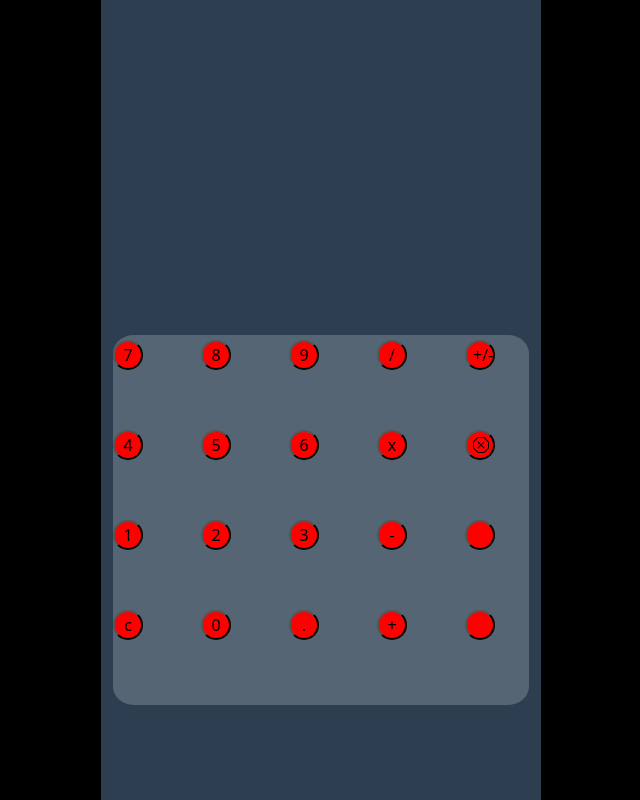
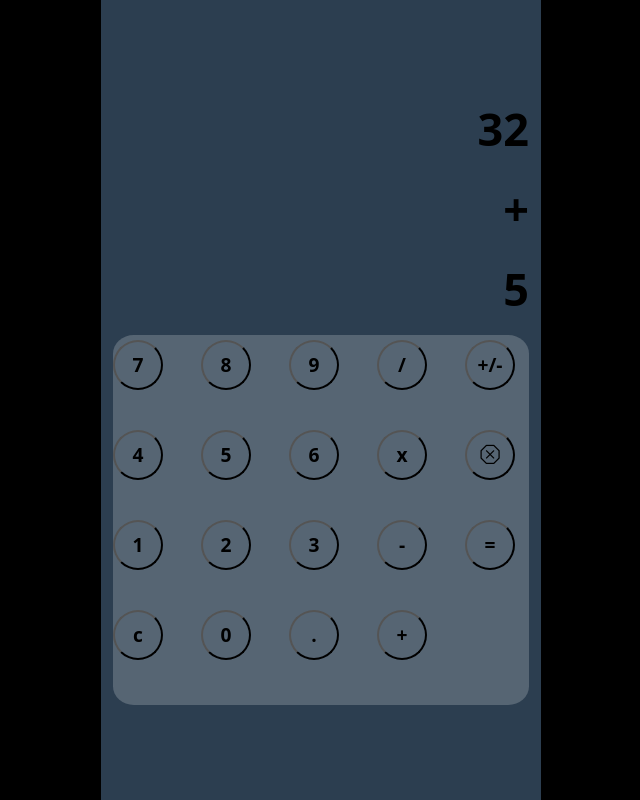
Before and after one commit to SebastianBarria22/Desafio1-Maquetear-calculadora, a plain HTML site: page index.html in a window 1280 px wide. Shown: the whole page, without its empty margins (319-959 px from the left). Drawn offline with nearby package versions, Linux system fonts and the light colour scheme.

Commit message:
first commit

```diff
--- a/index.html
+++ b/index.html
@@ -8,6 +8,7 @@
         integrity="sha384-eOJMYsd53ii+scO/bJGFsiCZc+5NDVN2yr8+0RDqr0Ql0h+rP48ckxlpbzKgwra6" crossorigin="anonymous">
     <link rel="stylesheet" href="https://cdn.jsdelivr.net/npm/bootstrap-icons@1.3.0/font/bootstrap-icons.css">
     <link rel="stylesheet" href="style.css">
+    <script src="codigo.js" type="text/javascript"></script>
     <title>Calculadora</title>
 </head>
 <body>
@@ -16,17 +17,17 @@
             <div class="pantalla">
                 <div class="row">
                     <div class="col" id="valor-guardado">
-
+                        32
                     </div>
                 </div>
                 <div class="row">
                     <div class="col" id="operacion">
-
+                        +
                     </div>
                 </div>
                 <div class="row">
                     <div class="col" id="valor-actual">
-
+                        5
                     </div>
                 </div>
             </div>
@@ -79,7 +80,7 @@
                         <button> - </button>
                     </div>
                     <div class="col" id="ope">
-                        <button></button>
+                        <button> = </button>
                     </div>
                 </div>
                 <div class="row">
@@ -96,7 +97,7 @@
                         <button> + </button>
                     </div>
                     <div class="col" id="ope">
-                        <button></button>
+
                     </div>
                 </div>
             </div>
--- a/style.css
+++ b/style.css
@@ -3,10 +3,17 @@ body{
 }
 button{
     border-radius: 35px;
-    background-color: red;
-    width: 30px;
-    height: 30px;
+    background-color: rgb(86, 101, 115 );
+    width: 50px;
+    height: 50px;
+    align-items: center;
+    font-weight: bold;
+    font-size: larger;
 }
+button:active{
+    background-color: rgb(62, 74, 85);
+}
+
 .container{
 height: 100vh;
 justify-content: center;
@@ -24,16 +31,25 @@ border-right: 350px solid black;
     background-color: rgb(44, 62, 80);
 }
 #valor-guardado{
-
+    text-align: right;
+    font-size: 45px;
+    font-weight: bold;
+    color: black;
     height: 80px;
     margin: none;
 }
 #operacion{
-
+    text-align: right;
+    font-size: 45px;
+    font-weight: bold;
+    color: black;
     height: 80px;
 }
 #valor-actual{
-
+    text-align: right;
+    font-size: 45px;
+    font-weight: bold;
+    color: black;
     height: 80px;
 }
 .teclado{
@@ -43,6 +59,7 @@ border-right: 350px solid black;
     border-radius: 5%;
     justify-content: center;
     align-content: center;
+    font-weight: bold;
 }
 #num{
 
```
Also changed, not shown: codigo.js (added).
